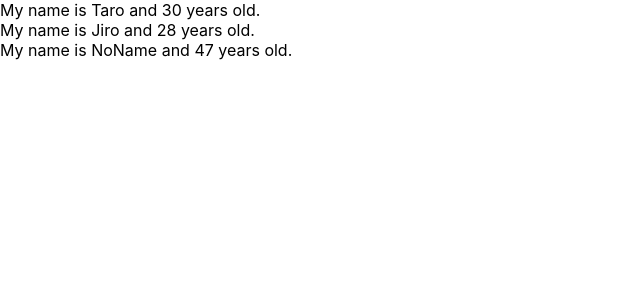
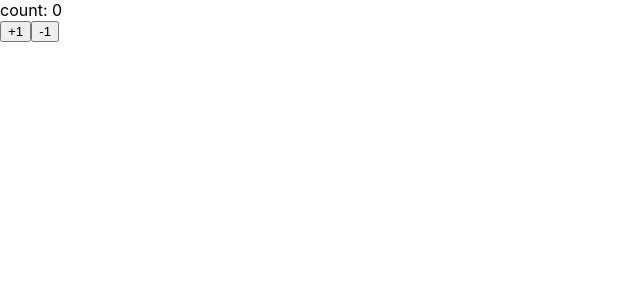
Before and after one commit to sucoshi/react-redux-application, a React (Create React App) app: page / in a window 1280 px wide. Shown: the top 300 px of the page, without its empty margins (0-640 px from the left). Built offline with nearby package versions, Linux system fonts and the light colour scheme.

Commit message:
learn state

```diff
--- a/src/App.js
+++ b/src/App.js
@@ -1,30 +1,30 @@
-import React from 'react';
-import PropTypes from 'prop-types'
+import React, { Component } from 'react';
 
-const App = () => {
-  const profiles = [
-    { name: "Taro", age: 30 },
-    { name: "Jiro", age: 28 },
-    { name: "NoName", age:47 }
-  ]
-  return (
-    <div>
-      {
-        profiles.map((profile, index) => {
-            return <User name={profile.name} age={profile.age} key={index} />
-        })
-      }
-    </div>
-  )
-}
+const App = () => (<Counter></Counter>)
 
-const User = (props) => {
-  return <div>My name is {props.name} and {props.age} years old.</div>
-}
+class Counter extends Component {
+  constructor(props) {
+    super(props)
+    this.state = { count:0 }
+  }
 
-User.propTypes = {
-  name: PropTypes.string,
-  age: PropTypes.number.isRequired
+  handlePlusButton = () => {
+    this.setState({ count: this.state.count + 1 })
+  }
+
+  handleMnusButton = () => {
+    this.setState({ count: this.state.count - 1 })
+  }
+
+  render() {
+    return (
+      <React.Fragment>
+      <div>count: { this.state.count }</div>
+      <button onClick={this.handlePlusButton}>+1</button>
+      <button onClick={this.handleMnusButton}>-1</button>
+      </React.Fragment>
+    )
+  }
 }
 
 export default App;
```
